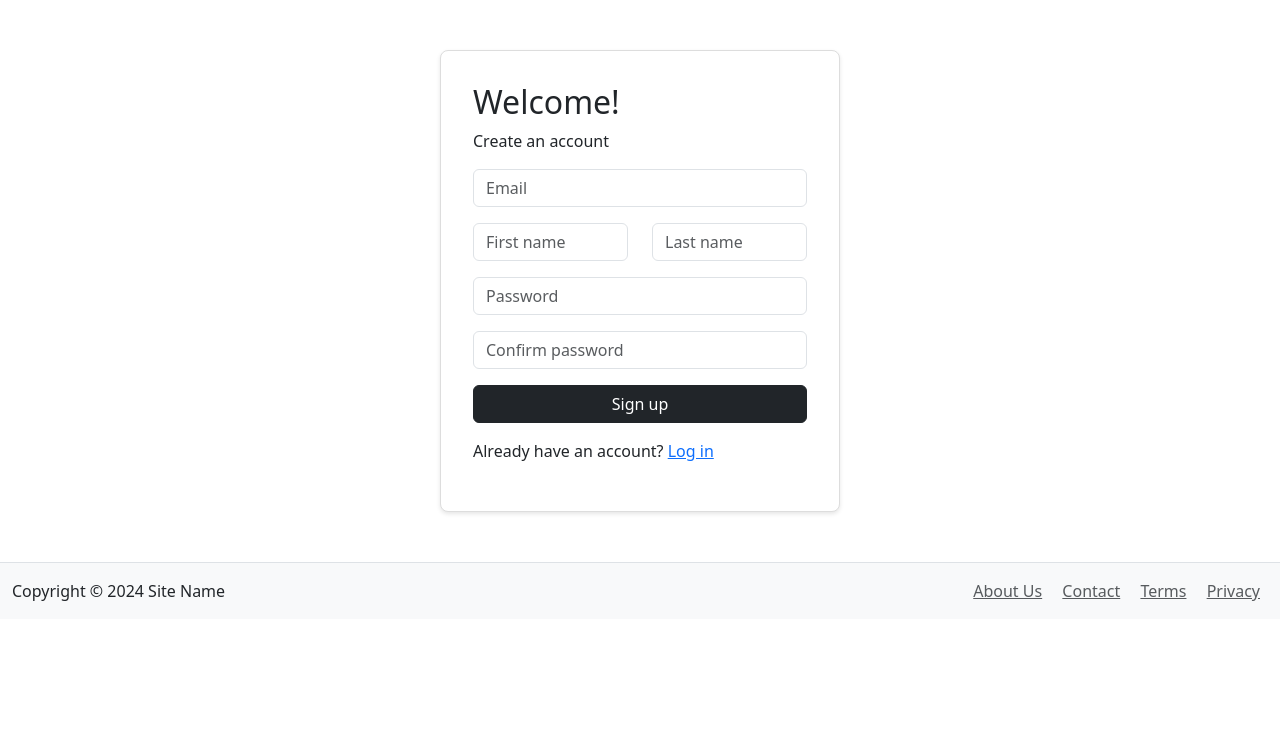
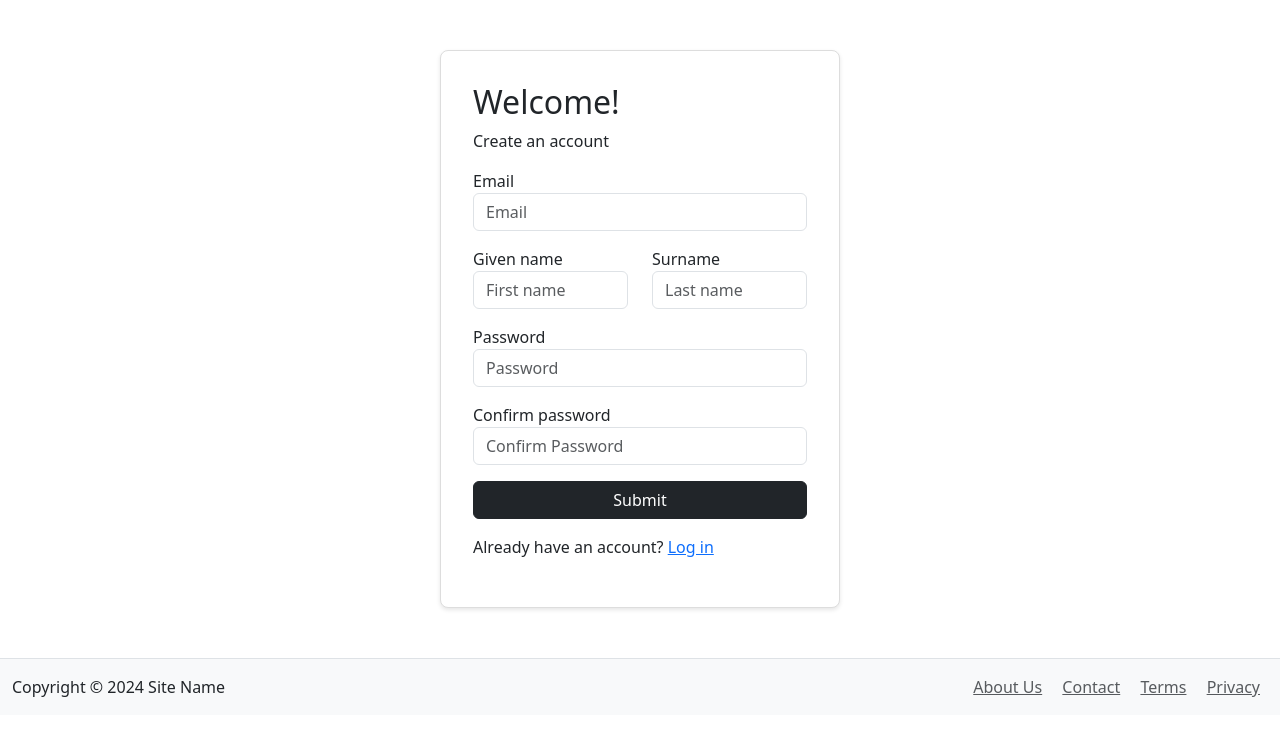
Before and after one commit to larvickl/CS-467-Programming-Quiz, a Python web app: template src/programming_quiz_web_app/templates/auth/registration.html in a window 1280 px wide. Shown: the part 56-800 px from the top of the page. Run offline with Jinja, Linux system fonts and the light colour scheme; the template is opened without the code that fills it: most values are stand-ins (such as "Sample title", 1, 10 or a date in 2020); form fields are guessed from the names that the template uses.

Commit message:
Updated requirements, revised registration form to use Flask-WTF.

```diff
--- a/pyproject.toml
+++ b/pyproject.toml
@@ -31,7 +31,7 @@ dependencies = [
     "Flask",
     "Flask-SQLAlchemy",
     "Flask-Migrate",
-    "Flask-WTF",
+    "Flask-WTF[email]",
     "Flask-Talisman",
     "SQLAlchemy",
     "mysql-connector-python",
--- a/src/programming_quiz_web_app/templates/auth/registration.html
+++ b/src/programming_quiz_web_app/templates/auth/registration.html
@@ -1,40 +1,52 @@
 {% extends "base.html" %}
-
-{% block title %}
-Register
-{% endblock %}
-
 {% block navbar %}
     {% include 'navbars/navbar2.html' %}
 {% endblock %}
 
 {% block app_content %}
+    {# Form Validation Messages #}
+    {% if form.errors %}
+    <div class="alert alert-danger alert-dismissible fade show" role="alert">
+        <h6>Form Validation Errors:</h6>
+        <ul>
+        {% for field, errors in form.errors.items() %}
+            <li>{{ form[field].label }}: {{ ', '.join(errors) }}</li>
+        {% endfor %}
+        </ul>
+        <button type="button" class="btn-close" data-bs-dismiss="alert" aria-label="Close"></button>
+    </div>
+    {% endif %}
+
     <div class="login-container">
         <h2>Welcome!</h2>
         <p>Create an account</p>
 
         <!-- Form -->
-        <form method="POST" action="{{ url_for('auth.register') }}">
+        <form method="POST" action="" novalidate>
+            {{ form.hidden_tag() }}
             <div class="mb-3">
-                <input type="email" class="form-control" placeholder="Email" required>
+                {{form.email.label()}}
+                {{ form.email(class="form-control is-invalid" if form.email.errors else "form-control", placeholder="Email") }}
             </div>
             <div class="row mb-3">
                 <div class="col-md-6">
-                    <input type="text" class="form-control" placeholder="First name" required>
+                    {{form.given_name.label()}}
+                    {{form.given_name(class="form-control is-invalid" if form.given_name.errors else "form-control", placeholder="First name") }}
                 </div>
                 <div class="col-md-6">
-                    <input type="text" class="form-control" placeholder="Last name" required>
+                    {{form.surname.label()}}
+                    {{form.surname(class="form-control is-invalid" if form.surname.errors else "form-control", placeholder="Last name") }}
                 </div>
             </div>
             <div class="mb-3">
-                <input type="password" class="form-control" placeholder="Password" required>
+                {{form.password.label()}}
+                {{form.password(class="form-control is-invalid" if form.password.errors else "form-control", placeholder="Password") }}
             </div>
             <div class="mb-3">
-                <input type="password" class="form-control" placeholder="Confirm password" required>
+                {{form.confirm_password.label()}}
+                {{form.confirm_password(class="form-control is-invalid" if form.confirm_password.errors else "form-control", placeholder="Confirm Password") }}
             </div>
-
-            <input type="hidden" name="csrf_token" value="{{ csrf_token() }}"/>
-            <button type="submit" class="btn btn-dark w-100">Sign up</button>
+            {{form.submit(class="btn btn-dark w-100") }}
         </form>
 
         <!-- Login-->
```
Also changed, not shown: src/programming_quiz_web_app/auth/routes.py (+1 -7 lines).
